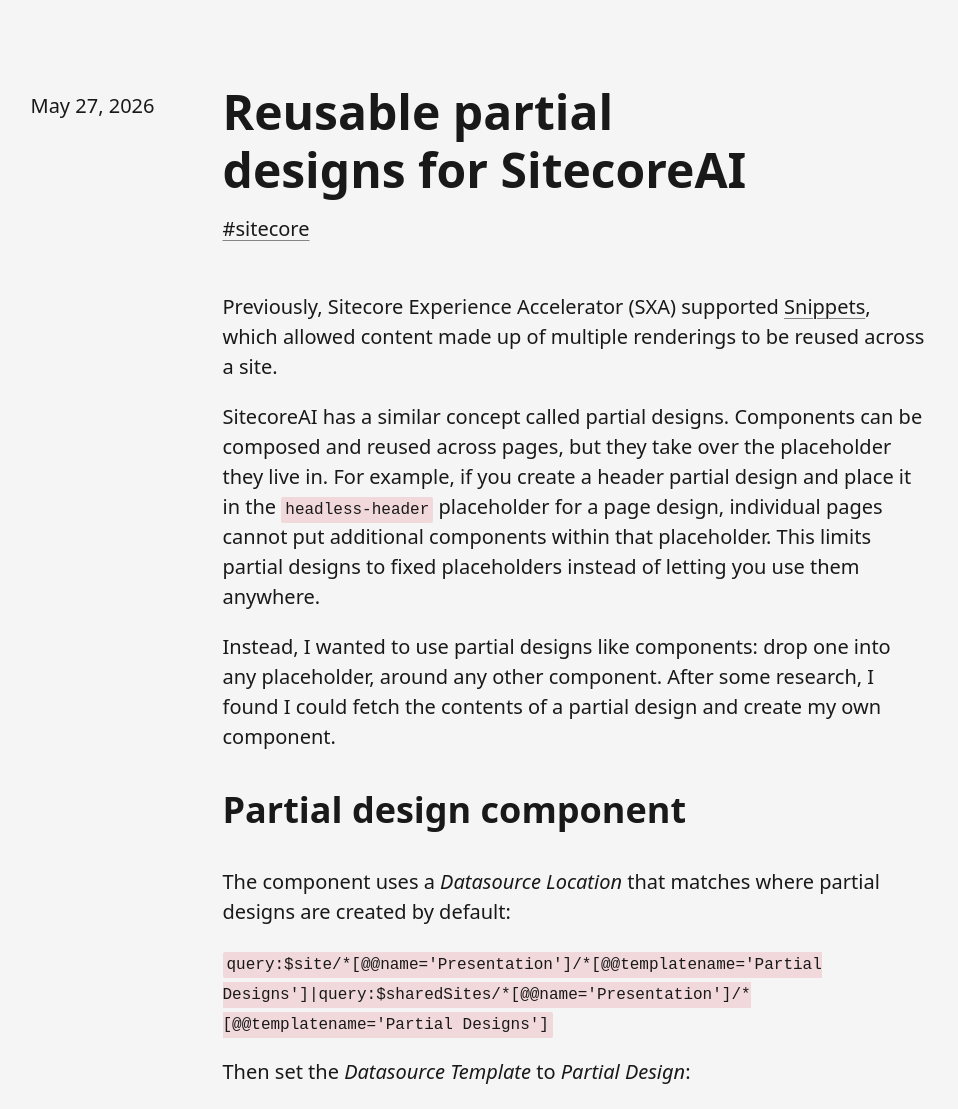
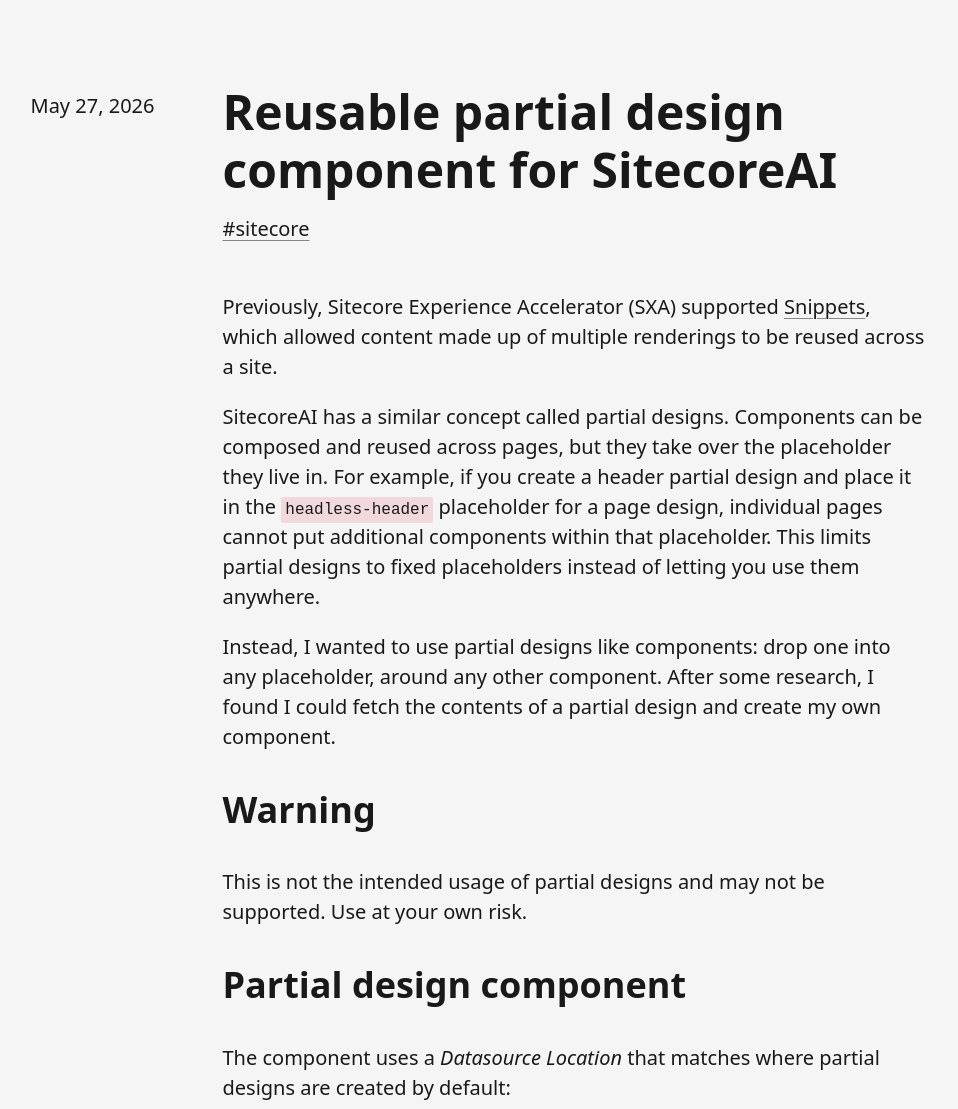
Before and after one commit to cwparsons/til, an Astro site: page /posts/2026-05-27-reusable-partial-designs-for-sitecoreai in a window 1280 px wide. Shown: the part 127-1236 px from the top of the page, without its empty margins (154-1112 px from the left). Built offline with nearby package versions, Linux system fonts and the light colour scheme; Astro itself is replaced by a stand-in of ours; some packages are replaced by stand-ins of ours.

Commit message:
Update 2026-05-27-reusable-partial-designs-for-sitecoreai

```diff
--- a/src/content/posts/2026-05-27-reusable-partial-designs-for-sitecoreai/index.md
+++ b/src/content/posts/2026-05-27-reusable-partial-designs-for-sitecoreai/index.md
@@ -1,5 +1,5 @@
 ---
-title: Reusable partial designs for SitecoreAI
+title: Reusable partial design component for SitecoreAI
 description: "Combine multiple components into a partial design, then reuse it within SitecoreAI placeholders."
 pubDate: 2026-05-27
 tags: ['sitecore']
@@ -19,6 +19,11 @@ Instead, I wanted to use partial designs like components: drop one into any
 placeholder, around any other component. After some research, I found I could
 fetch the contents of a partial design and create my own component.
 
+## Warning
+
+This is not the intended usage of partial designs and may not be supported.
+Use at your own risk.
+
 ## Partial design component
 
 The component uses a *Datasource Location* that matches where partial designs
@@ -36,14 +41,15 @@ Then set the *Datasource Template* to *Partial Design*:
 // PartialDesignComponent.tsx
 import { useContext } from 'react';
 
-import type { LayoutServiceData, PlaceholdersData } from '@sitecore-content-sdk/nextjs';
 import {
   type ComponentParams,
   ComponentPropsContext,
   ComponentPropsReactContext,
   type ComponentRendering,
   type GetComponentServerProps,
+  type LayoutServiceData,
   Placeholder,
+  type PlaceholdersData,
 } from '@sitecore-content-sdk/nextjs';
 
 import componentMap from '@/../.sitecore/component-map';
```
